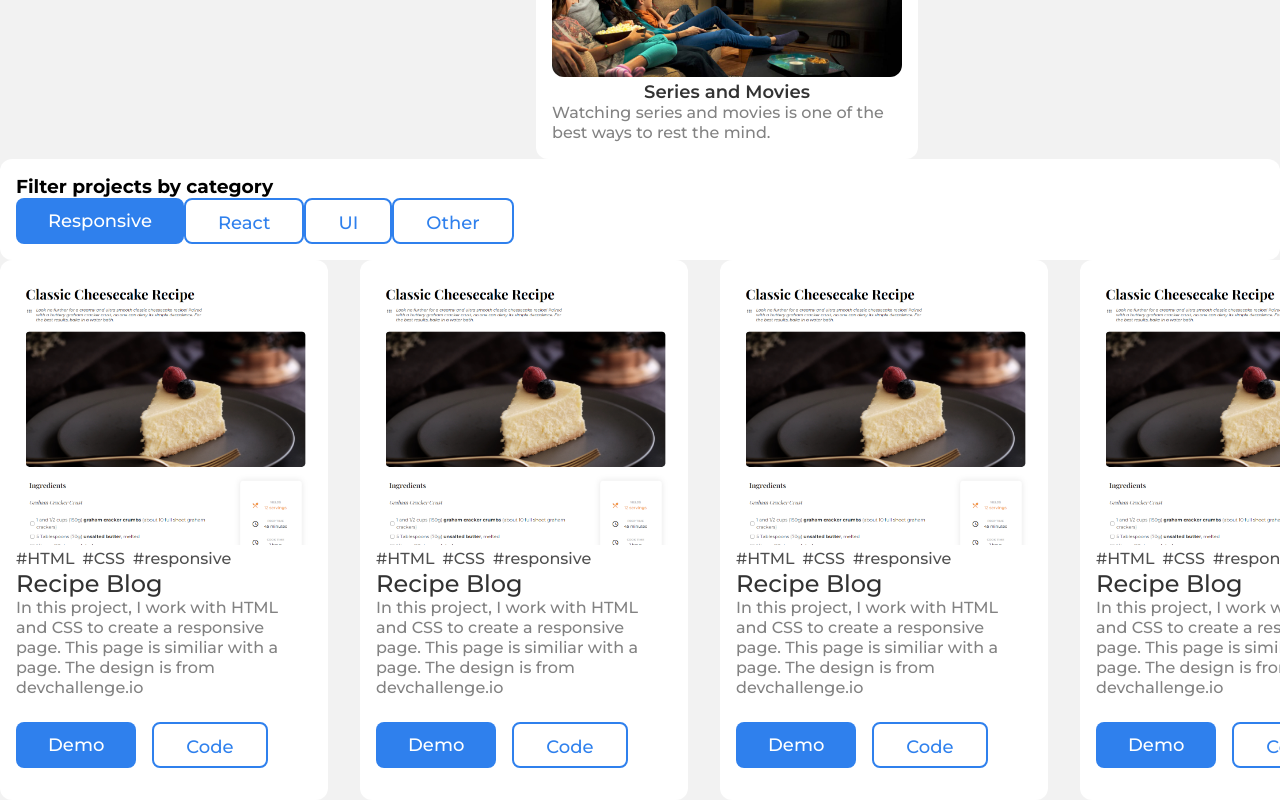
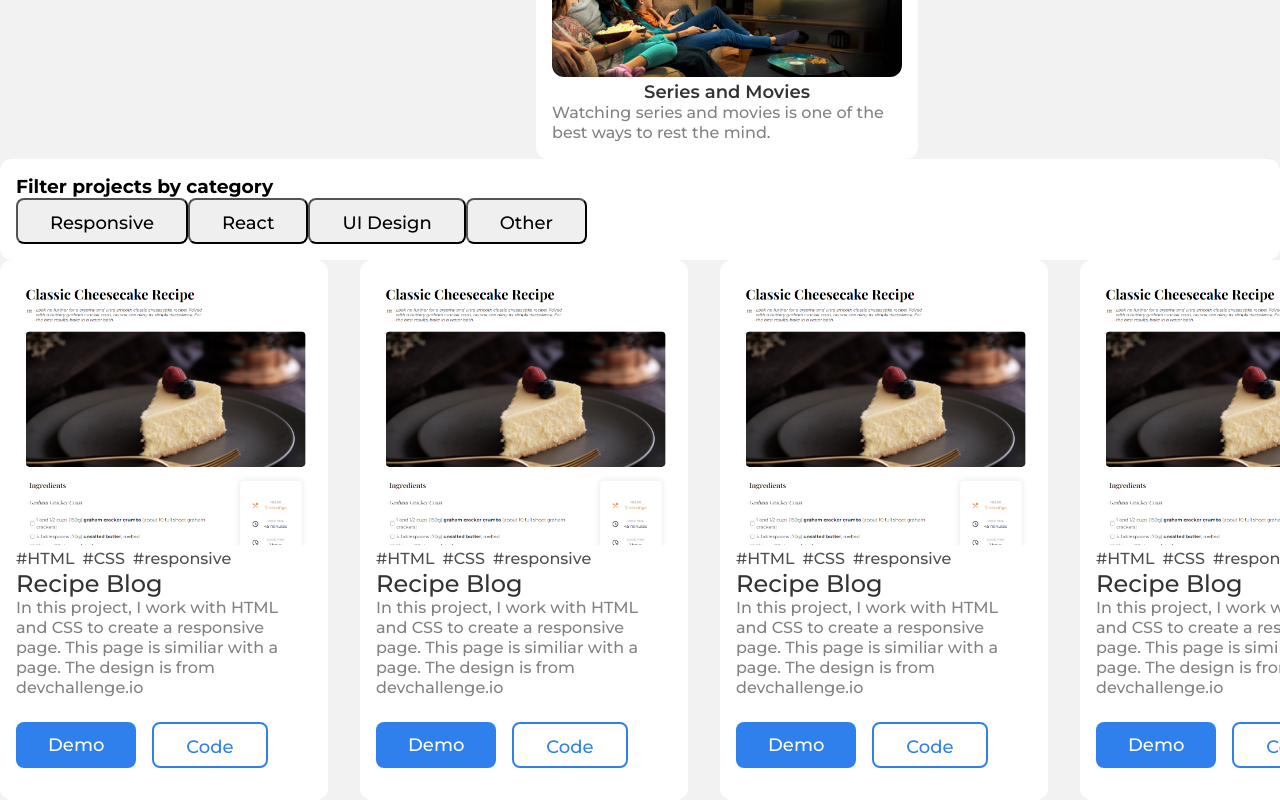
Before and after one commit to hitmaizer/responsive-web-portfolio, a React (Create React App) app: page / in a window 1280 px wide. Shown: the part 1324-2124 px from the top of the page. Built offline with nearby package versions, Linux system fonts and the light colour scheme.

Commit message:
filter component jsx markup

```diff
--- a/src/components/Filter.js
+++ b/src/components/Filter.js
@@ -5,17 +5,15 @@ import Btn from "../elements/ButtonStyles"
 export default function Filter(props) {
 
 
-
-
     return (
         <Card>
             <div className="filter__card flex-col">
                 <h3 className="filter__title">Filter projects by category</h3>
                 <div className="filter__btns flex-row">
-                    <Btn primary>Responsive</Btn>
-                    <Btn outline>React</Btn>
-                    <Btn outline>UI</Btn>
-                    <Btn outline>Other</Btn>
+                    <Btn filter>Responsive</Btn>
+                    <Btn filter>React</Btn>
+                    <Btn filter>UI Design</Btn>
+                    <Btn filter>Other</Btn>
                 </div>
             </div>
         </Card>
```
